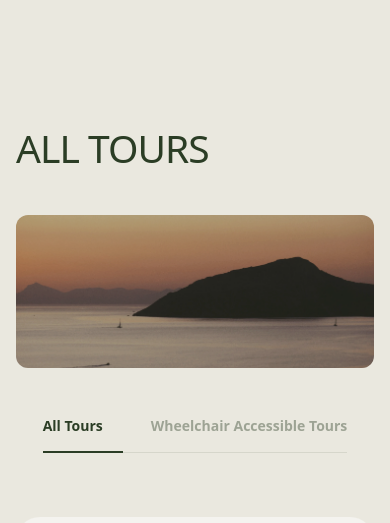
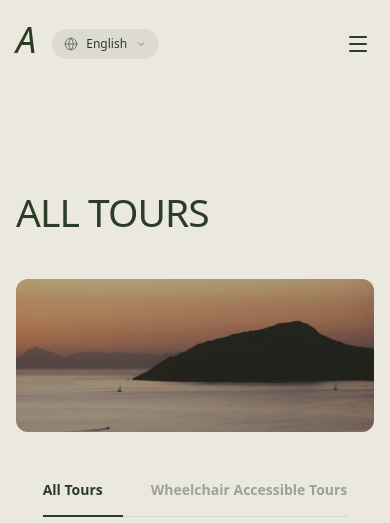
Before and after one commit to akins-dev/travel-agency-website, a Next.js app: page /tours in a window 390 px wide. Shown: the top 523 px of the page. Built offline with nearby package versions, Linux system fonts and the light colour scheme; grey boxes are pictures that could not be loaded.

Commit message:
chore: add responsive container and naavbar to tours page

```diff
--- a/src/app/tours/page.tsx
+++ b/src/app/tours/page.tsx
@@ -1,3 +1,4 @@
+import Container from "@/components/Container";
 import ToursGrid from "@/components/pages/tours/Grid";
 import ToursHero from "@/components/pages/tours/Hero";
 import type { Metadata } from "next";
@@ -10,9 +11,9 @@ export const metadata: Metadata = {
 
 export default function ToursPage() {
   return (
-    <main className="bg-[#EAE8DF] min-h-screen w-full selection:bg-[#2B3D25] selection:text-[#EAE8DF]">
+    <Container className="bg-[#EAE8DF] min-h-screen w-full selection:bg-[#2B3D25] selection:text-[#EAE8DF]">
       <ToursHero />
       <ToursGrid />
-    </main>
+    </Container>
   );
 }
--- a/src/components/pages/tours/Grid.tsx
+++ b/src/components/pages/tours/Grid.tsx
@@ -103,7 +103,7 @@ export default function ToursGrid() {
     filter === "all" ? allTours : allTours.filter((tour) => tour.accessible);
 
   return (
-    <section className="w-full px-4 md:px-8 pb-32 text-[#2B3D25] font-sans">
+    <section className="w-full pb-32 text-[#2B3D25] font-sans">
       <div className="max-w-[1800px] mx-auto">
         {/* --- TABS --- */}
         <div className="flex justify-center mb-16">
--- a/src/components/pages/tours/Hero.tsx
+++ b/src/components/pages/tours/Hero.tsx
@@ -1,9 +1,11 @@
+import Navbar from "@/components/Navbar";
 import Image from "next/image";
 
 export default function ToursHero() {
   return (
-    <section className="w-full pt-32 pb-12 text-[#2B3D25] font-sans">
-      <div className="max-w-[1800px] mx-auto px-4 md:px-8">
+    <section className="w-full text-[#2B3D25] font-sans">
+      <Navbar />
+      <div className="max-w-[1800px] pt-32 pb-12">
         {/* Title */}
         <h1 className="text-[10vw] lg:text-[7.5rem] leading-none font-medium tracking-tight uppercase mb-12">
           All Tours
```
